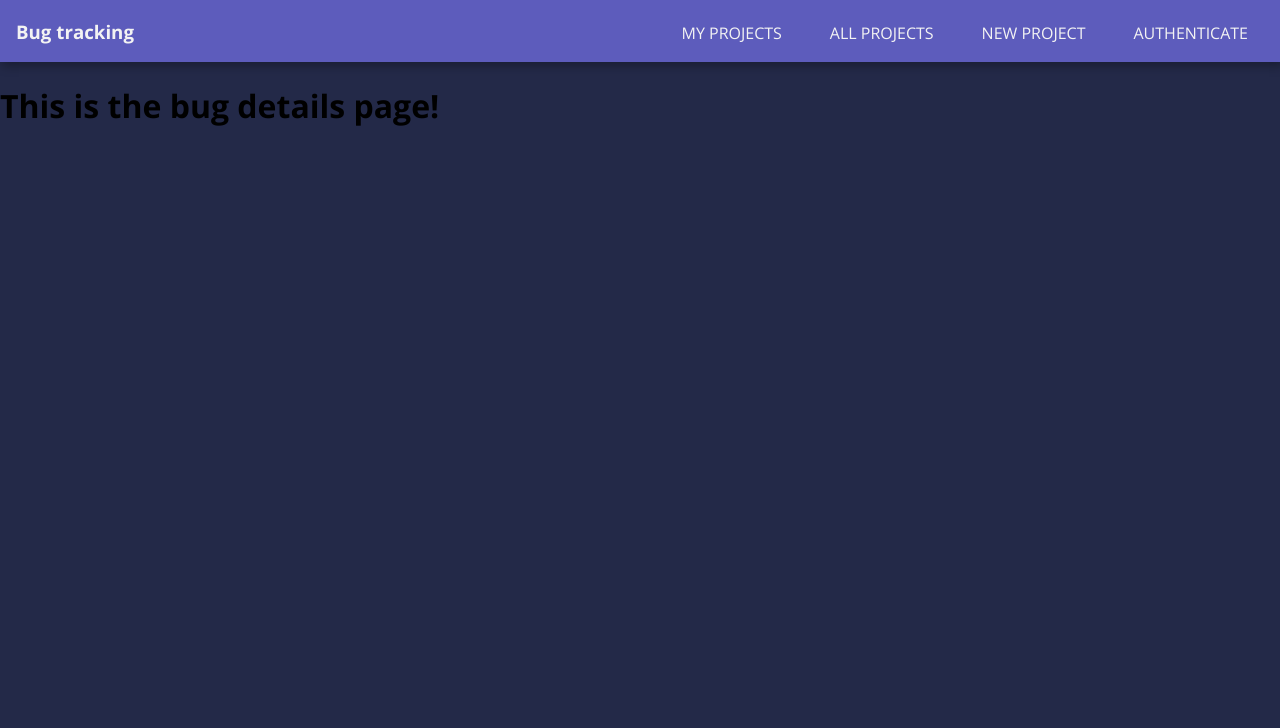
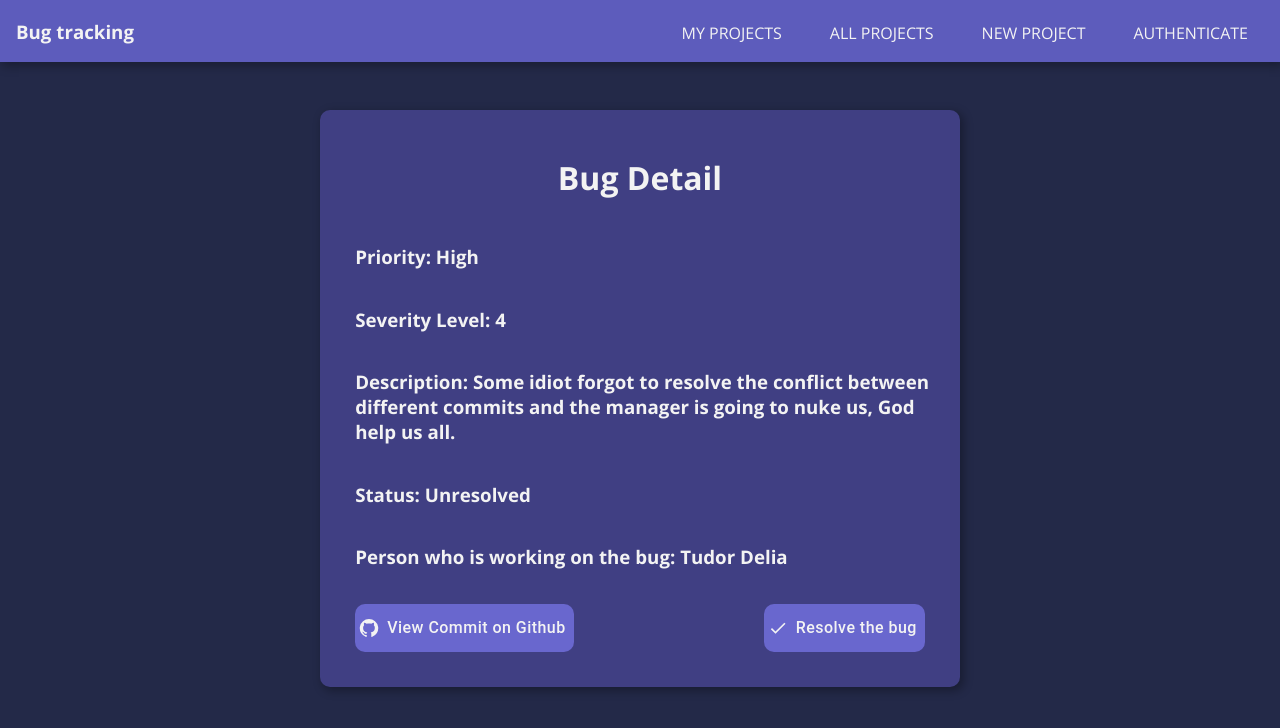
Before and after one commit to ovidiuterbea/proiectTW-bug-tracking, a React (Create React App) app in the folder frontend/: page /1/projects/1/bugs/1 in a window 1280 px wide. Shown: the top 728 px of the page. Built offline with nearby package versions, Linux system fonts and the light colour scheme.

Commit message:
added the bug details page with some css

```diff
--- /dev/null
+++ b/frontend/src/bugs/pages/BugDetails.css
@@ -0,0 +1,24 @@
+.bug-detail {
+  display: flex;
+  flex-direction: column;
+  margin: 3rem auto;
+  width: 50%;
+  border-radius: 10px;
+  background-color: #403f83;
+  padding: 1.2rem;
+  box-shadow: 3px 3px 10px 1px rgba(0, 0, 0, 0.3);
+  color: #f3f3f3;
+}
+
+.bug-title {
+  color: #f3f3f3;
+  font-size: 2rem;
+}
+
+.bug-text-margin {
+  margin-left: 1rem;
+}
+
+.project-item__buttons a {
+  margin: 1rem;
+}
--- a/frontend/src/bugs/pages/BugDetails.js
+++ b/frontend/src/bugs/pages/BugDetails.js
@@ -1,5 +1,39 @@
+import "./BugDetails.css";
+import GitHubIcon from "@mui/icons-material/GitHub";
+import DoneIcon from "@mui/icons-material/Done";
+import { Button } from "@mui/material";
+import React from "react";
+
 const BugDetails = (props) => {
-  return <h1>This is the bug details page!</h1>;
+  return (
+    <div className='bug-detail'>
+      <div className='center'>
+        <h2 className='bug-title'>Bug Detail</h2>
+      </div>
+      <h3 className='bug-text-margin'>Priority: High</h3>
+      <h3 className='bug-text-margin'>Severity Level: 4 </h3>
+      <h3 className='bug-text-margin'>
+        Description: Some idiot forgot to resolve the conflict between different
+        commits and the manager is going to nuke us, God help us all.
+      </h3>
+      <h3 className='bug-text-margin'>Status: Unresolved </h3>
+      <h3 className='bug-text-margin'>
+        Person who is working on the bug: Tudor Delia{" "}
+      </h3>
+      <div className='project-item__buttons'>
+        <a href={props.repo}>
+          <Button id='muibtn' startIcon={<GitHubIcon />}>
+            View Commit on Github
+          </Button>
+        </a>
+        <a href={props.repo}>
+          <Button id='muibtn' startIcon={<DoneIcon />}>
+            Resolve the bug
+          </Button>
+        </a>
+      </div>
+    </div>
+  );
 };
 
 export default BugDetails;
```
